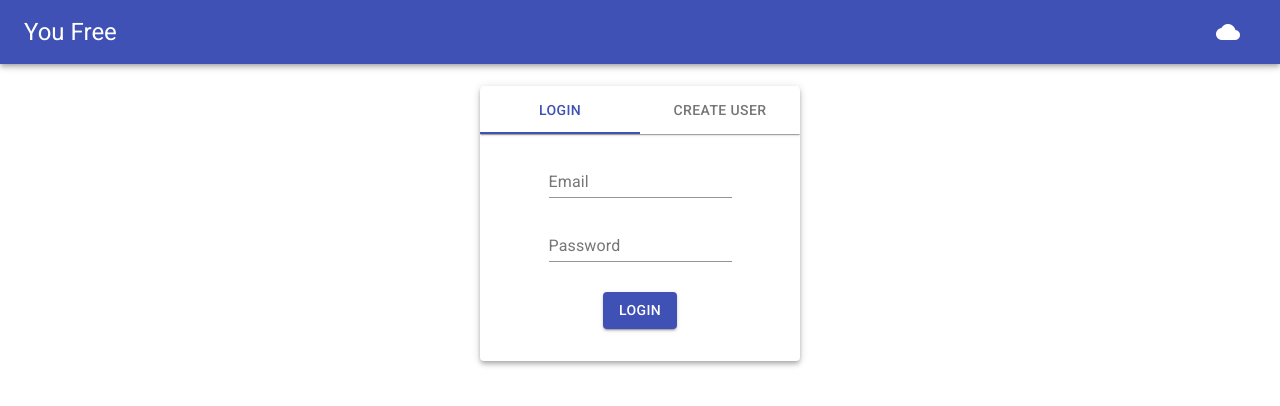
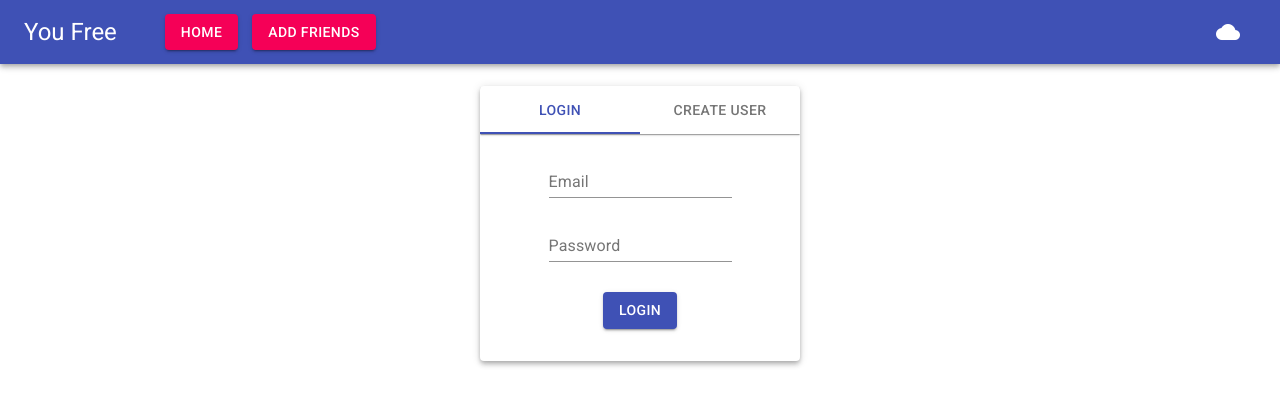
Before and after one commit to nate12345678/YouFree, a React (Create React App) app in the folder electron/: page / in a window 1280 px wide. Shown: the top 406 px of the page. Built offline with nearby package versions, Linux system fonts and the light colour scheme.

Commit message:
Added tabs to header

```diff
--- a/electron/src/components/Header.js
+++ b/electron/src/components/Header.js
@@ -1,13 +1,18 @@
 import '../css/Header.css';
 import React from 'react';
+import { useHistory } from 'react-router-dom';
 import {
 	AppBar,
+	Button,
 	Icon,
 	Toolbar,
 	Typography
 } from '@material-ui/core';
 
 function Header(props) {
+
+	const history = useHistory();
+
 
 	function invertTheme() {
 		const body = document.body;
@@ -24,6 +29,8 @@ function Header(props) {
 		<AppBar id="appBar" position="sticky">
 			<Toolbar>
 				<Typography id="home" variant="h5" color="inherit">You Free</Typography>
+				<Button id="tab-home" variant="contained" color="secondary" onClick={() => history.push('/')}>Home</Button>
+				<Button id="tab-search" variant="contained" color="secondary" onClick={() => history.push('/search')}>Add Friends</Button>
 				<Icon id="lightModeIcon" color="inherit" onClick={invertTheme}>cloud</Icon>
 			</Toolbar>
 		</AppBar>
--- a/electron/src/css/Header.css
+++ b/electron/src/css/Header.css
@@ -18,3 +18,7 @@
 #lightModeIcon:hover {
 	cursor: pointer;
 }
+
+#tab-search {
+	margin-left: 1em;
+}
--- a/electron/src/index.css
+++ b/electron/src/index.css
@@ -20,7 +20,8 @@ code {
 
 :root {
 	--white: #FFFFFF;
-	--blue: #3f51b5;
+	--blue: #3F51B5;
+	--pink: #F50057;
 	--grey_dark: #23272A;
 	--grey: #2C2F33;
 	--grey_light: #393D41;
@@ -34,6 +35,7 @@ code {
 	--text: var(--black);
 	--header_text: var(--white);
 	--primary: var(--blue);
+	--secondary: var(--pink);
 
 	--border-color: rgba(0, 0, 0, 0.12);
 }
@@ -45,6 +47,7 @@ code {
 	--text: var(--white);
 	--header_text: var(--white);
 	--primary: var(--blue);
+	--secondary: var(--pink);
 }
 
 .col {
```
